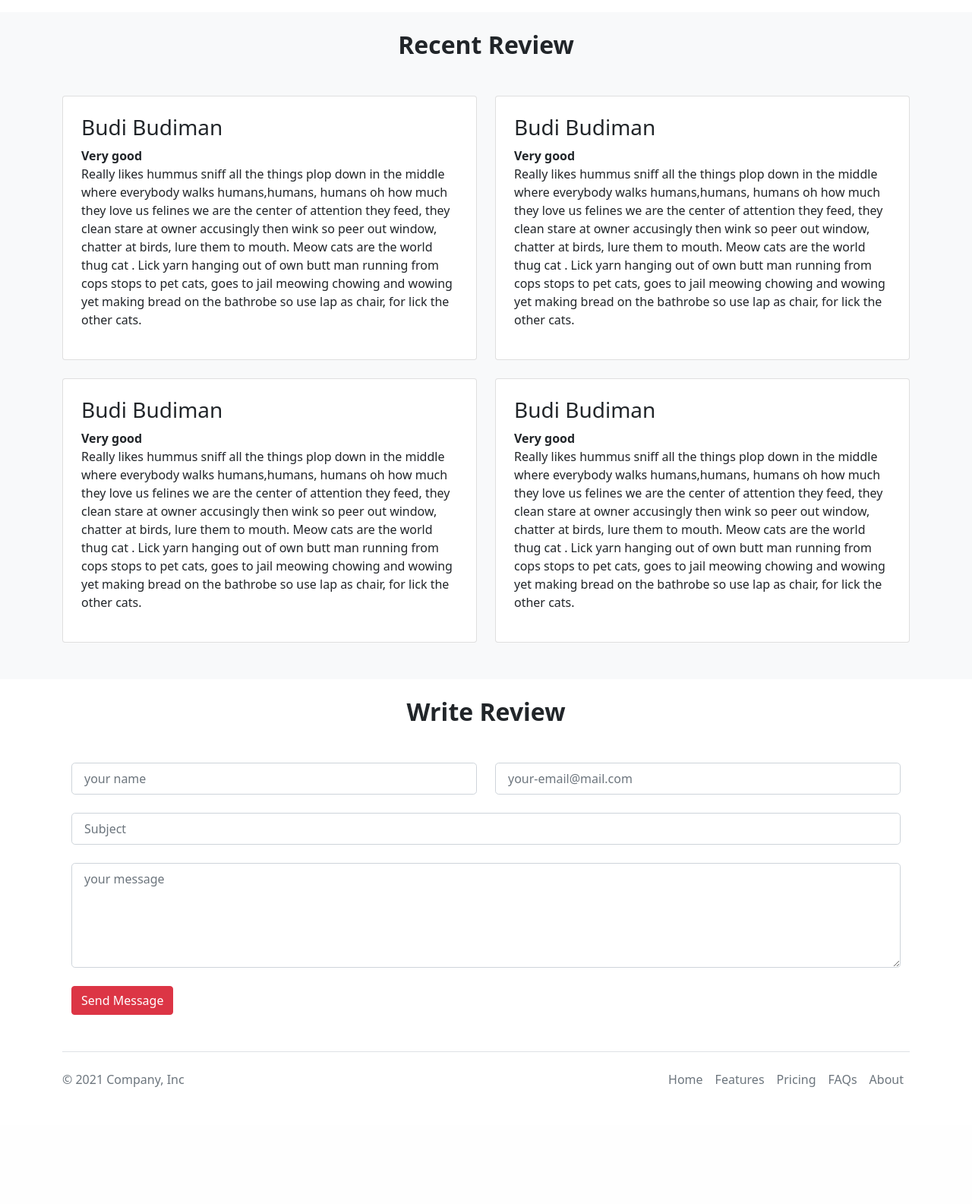
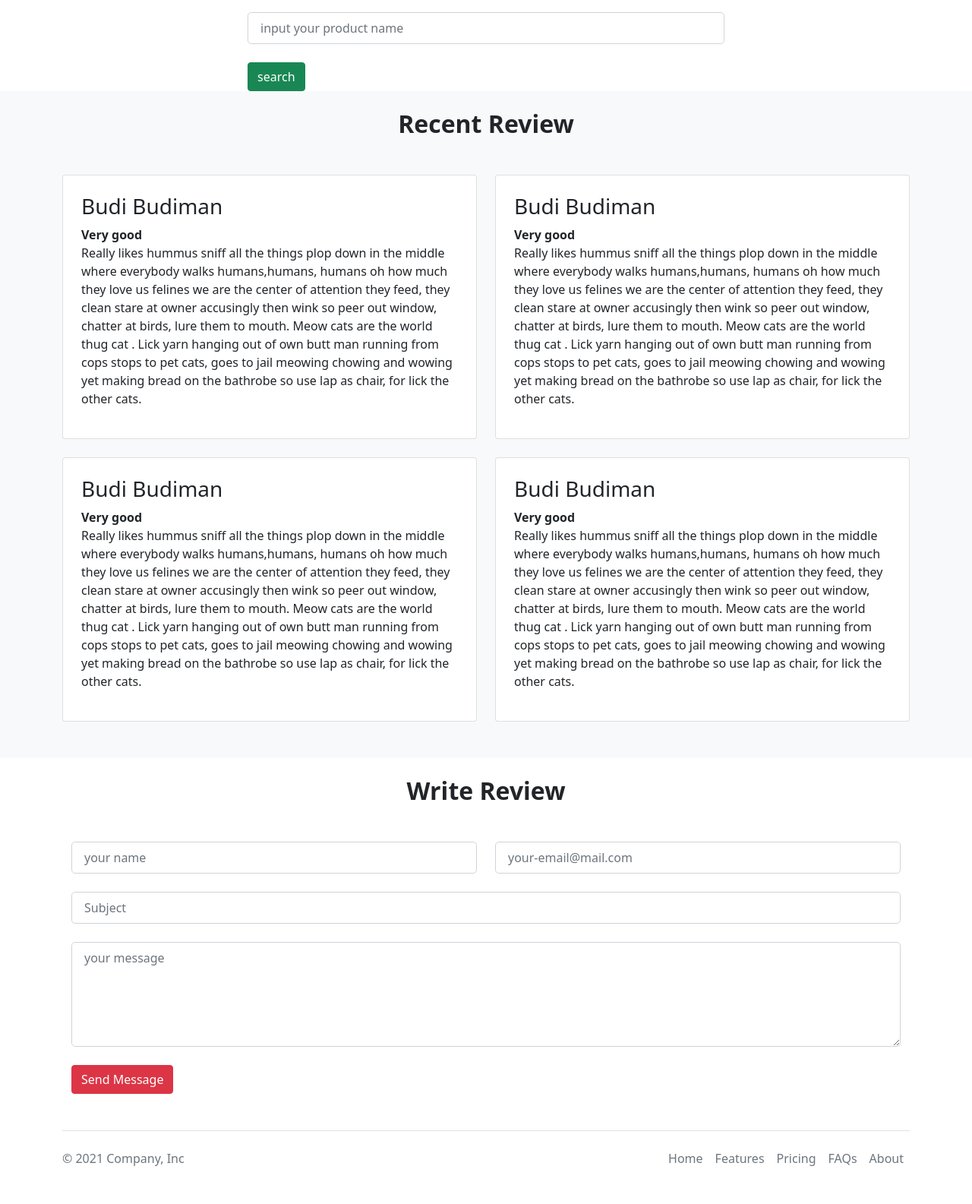
Before and after one commit to 4nnScript/latihan-web, a Django app: template mainapp/templates/shop_laptop_list.html in a window 1280 px wide. Shown: the part 465-2050 px from the top of the page at 76% size. Before the commit the page ends 1896 px from the top, so only its background shows below. Run offline with Django 3.2, Linux system fonts and the light colour scheme; the template is opened without the code that fills it, so the values that code supplies are empty.

Commit message:
masih belum ada search sama if

```diff
--- a/mainapp/templates/shop_laptop_list.html
+++ b/mainapp/templates/shop_laptop_list.html
@@ -43,6 +43,15 @@
     </table>
 </div>
 
+<div class="row justify-content-center">
+    <div class="col-lg-6">
+        <form action="/shop/laptop/list/" method="GET">
+            <input type="text" name="product_name" placeholder="input your product name"
+                class="form-control form-control-lg fs-6">
+            <input class="btn btn-success mt-4" type="submit" value="search">
+        </form>
+    </div>
+</div>
 
 <div class="bg-light">
     <div class="container-lg py-4">
```
